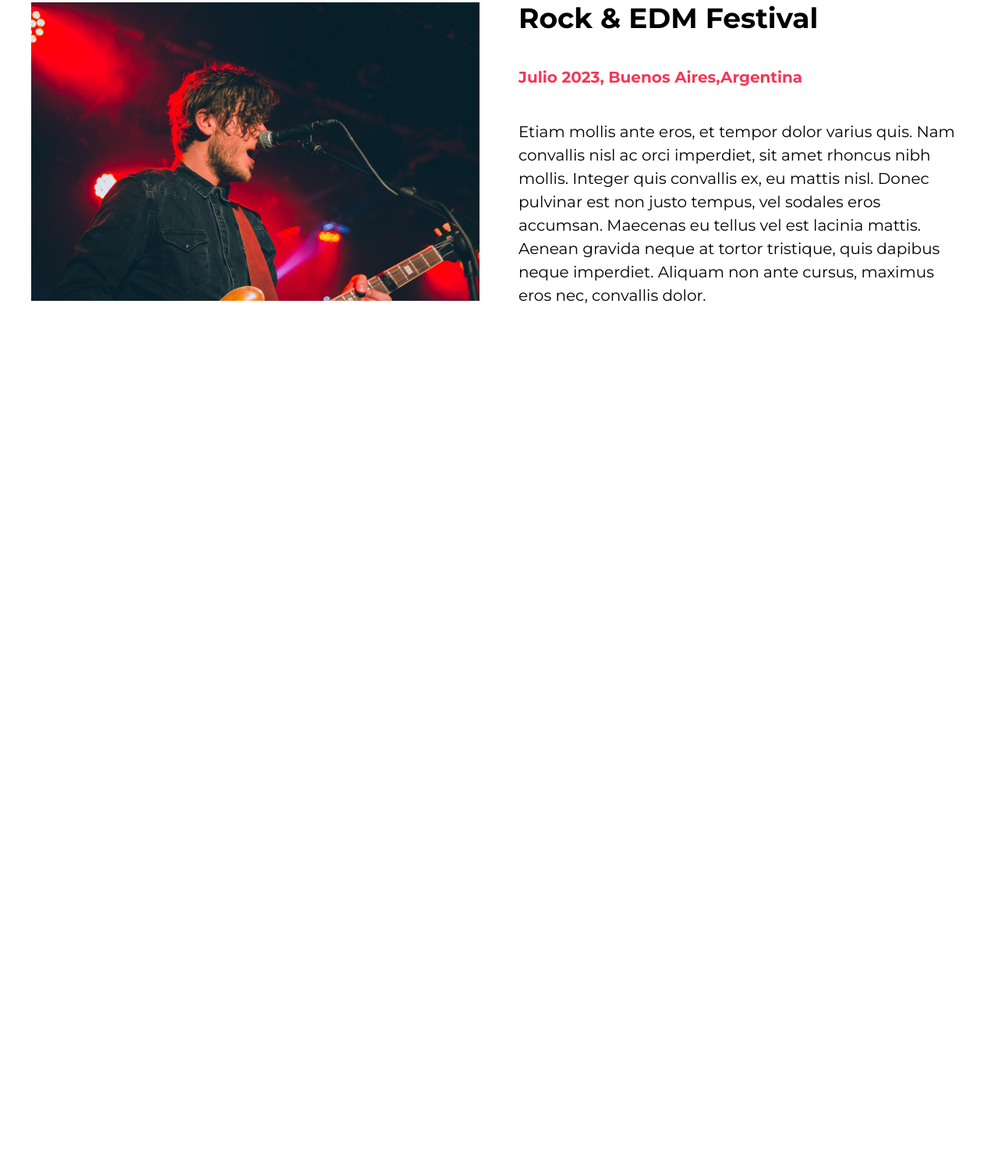
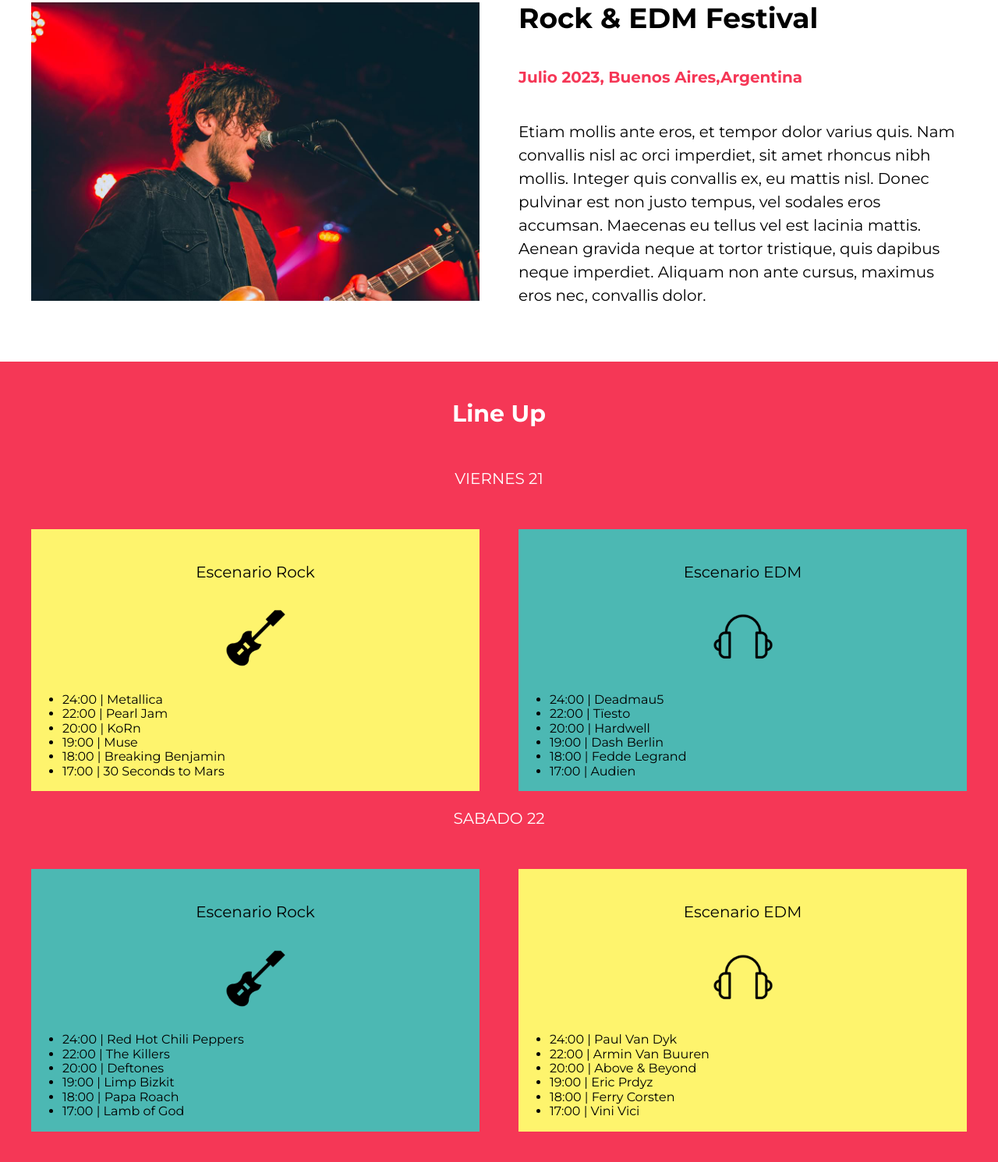
Before and after one commit to NahuPardo/RockFestival, a website: page index.html in a window 1280 px wide. Shown: the part 773-2264 px from the top of the page at 78% size. Before the commit the page ends 1237 px from the top, so only its background shows below. Drawn offline with Linux system fonts and the light colour scheme.

Commit message:
creando seccion escenarios

```diff
--- a/index.html
+++ b/index.html
@@ -14,7 +14,9 @@
 <body>
     <header class="header">
         <div class="contenedor contenido-header">
+            <a href="index.html">
             <h1>Rock & EDM Festival</h1>
+            </a>
             <nav class="navegacion-principal">
                 <a href="#">Line Up</a>
                 <a href="#">Galeria</a>
@@ -39,7 +41,12 @@
 
     <section class="contenedor sobre-festival">
         <div class="imagen">
-            <img src="img/imagen_vocalista.jpg" alt="Imagen Vocalista Festival  ">
+            <picture>
+                <source srcset="build/img/imagen_vocalista.avif" type="img/avif">
+                <source srcset="build/img/imagen_vocalista.webp" type="img/webp">
+
+                <img loading="lazy" width="200" height="300" src="build/img/imagen_vocalista.jpg" alt="Imagen vocalista festival">
+            </picture>
         </div>
         <div class="contenido-festival">
             <h2>Rock & EDM Festival</h2>
@@ -48,5 +55,128 @@
         </div>
     </section>
 
+
+    <section class="lineup">
+        <h3>Line Up</h3>
+        <p class="dia">Viernes 21</p>
+
+        <div class="escenarios-contenedor contenedor">
+            <div class="escenario rock bg-amarillo">
+                <p class="nombre-escenario">Escenario Rock</p>
+
+                <ul class="calendario">
+                    <li>
+                        24:00 | <span>Metallica</span>
+                    </li>
+                    <li>
+                        22:00 | <span>Pearl Jam</span>
+                    </li>
+                    <li>
+                        20:00 | <span>KoRn</span>
+                    </li>
+                    <li>
+                        19:00 | <span>Muse</span>
+                    </li>
+                    <li>
+                        18:00 | <span>Breaking Benjamin</span>
+                    </li>
+                    <li>
+                        17:00 | <span>30 Seconds to Mars</span>
+                    </li>
+                </ul>
+
+            </div> <!-- .escenario-->
+
+            <div class="escenario edm bg-verde">
+                <p class="nombre-escenario">Escenario EDM</p>
+
+                <ul class="calendario">
+                    <li>
+                        24:00 | <span>Deadmau5</span>
+                    </li>
+                    <li>
+                        22:00 | <span>Tïesto</span>
+                    </li>
+                    <li>
+                        20:00 | <span>Hardwell</span>
+                    </li>
+                    <li>
+                        19:00 | <span>Dash Berlin</span>
+                    </li>
+
+                    <li>
+                        18:00 | <span>Fedde Legrand</span>
+                    </li>
+                    <li>
+                        17:00 | <span>Audien</span>
+                    </li>
+
+                </ul>
+
+            </div> <!-- .escenario-->
+        </div> <!--.escenarios-contenedor-->
+
+        <p class="dia">Sabado 22</p>
+
+        <div class="escenarios-contenedor contenedor">
+            <div class="escenario rock bg-verde">
+                <p class="nombre-escenario">Escenario Rock</p>
+
+                <ul class="calendario">
+                    <li>
+                        24:00 | <span>Red Hot Chili Peppers</span>
+                    </li>
+                    <li>
+                        22:00 | <span>The Killers</span>
+                    </li>
+                    <li>
+                        20:00 | <span>Deftones</span>
+                    </li>
+                    <li>
+                        19:00 | <span>Limp Bizkit</span>
+                    </li>
+
+                    <li>
+                        18:00 | <span>Papa Roach</span>
+                    </li>
+                    <li>
+                        17:00 | <span>Lamb of God</span>
+                    </li>
+
+                </ul>
+
+            </div> <!-- .escenario-->
+
+            <div class="escenario edm bg-amarillo">
+                <p class="nombre-escenario">Escenario EDM</p>
+
+                <ul class="calendario">
+                    <li>
+                        24:00 | <span>Paul Van Dyk</span>
+                    </li>
+                    <li>
+                        22:00 | <span>Armin Van Buuren</span>
+                    </li>
+                    <li>
+                        20:00 | <span>Above & Beyond</span>
+                    </li>
+                    <li>
+                        19:00 | <span>Eric Prdyz</span>
+                    </li>
+
+                    <li>
+                        18:00 | <span>Ferry Corsten</span>
+                    </li>
+                    <li>
+                        17:00 | <span>Vini Vici</span>
+                    </li>
+                </ul>
+
+            </div> <!-- .escenario-->
+
+
+        </div> <!--.escenarios-contenedor-->
+    </section>
+
 </body>
 </html>
--- a/src/scss/base/_globales.scss
+++ b/src/scss/base/_globales.scss
@@ -49,4 +49,7 @@
 
 img {
     max-width: 100%;
+    width: 100%;
+    height: auto;
+    display: block;
 }
--- a/src/scss/layout/_index.scss
+++ b/src/scss/layout/_index.scss
@@ -1,3 +1,4 @@
 @forward 'header';
 @forward 'video';
 @forward 'festival';
+@forward 'lineup';
--- /dev/null
+++ b/src/scss/layout/_lineup.scss
@@ -0,0 +1,57 @@
+@use 'base/variables' as v;
+@use 'base/mixins' as m;
+
+.lineup {
+    background-color: v.$rosa;
+    padding: 5rem 0;
+
+    h3, p{
+        text-align: center;
+        color: v.$blanco;
+    }
+    .dia {
+        text-transform: uppercase;
+        margin-bottom: 5rem;
+    }
+}
+
+.escenarios-contenedor {
+    @include m.tablet {
+        @include m.grid (2, 5rem)
+    }
+    p {
+        color: v.$negro;
+    }
+}
+
+.escenario {
+    padding-top: 2rem;
+
+    .nombre-escenario{
+        &:after {
+            content: '';
+            display: block;
+            width: 20rem;
+            height: 10rem;
+            background-size: 15rem;
+            background-repeat: no-repeat;
+            background-position: center center;
+            margin: 2rem auto 0 auto;
+        }
+    }
+}
+
+.edm .nombre-escenario:after {
+    background-image: url(../img/icono_edm.png);
+}
+.rock .nombre-escenario:after {
+    background-image: url(../img/icono_rock.png);
+}
+
+.bg-amarillo {
+    background-color: v.$amarillo;
+}
+
+.bg-verde {
+    background-color: v.$verde;
+}
```
Also changed, not shown: build/css/app.css.
